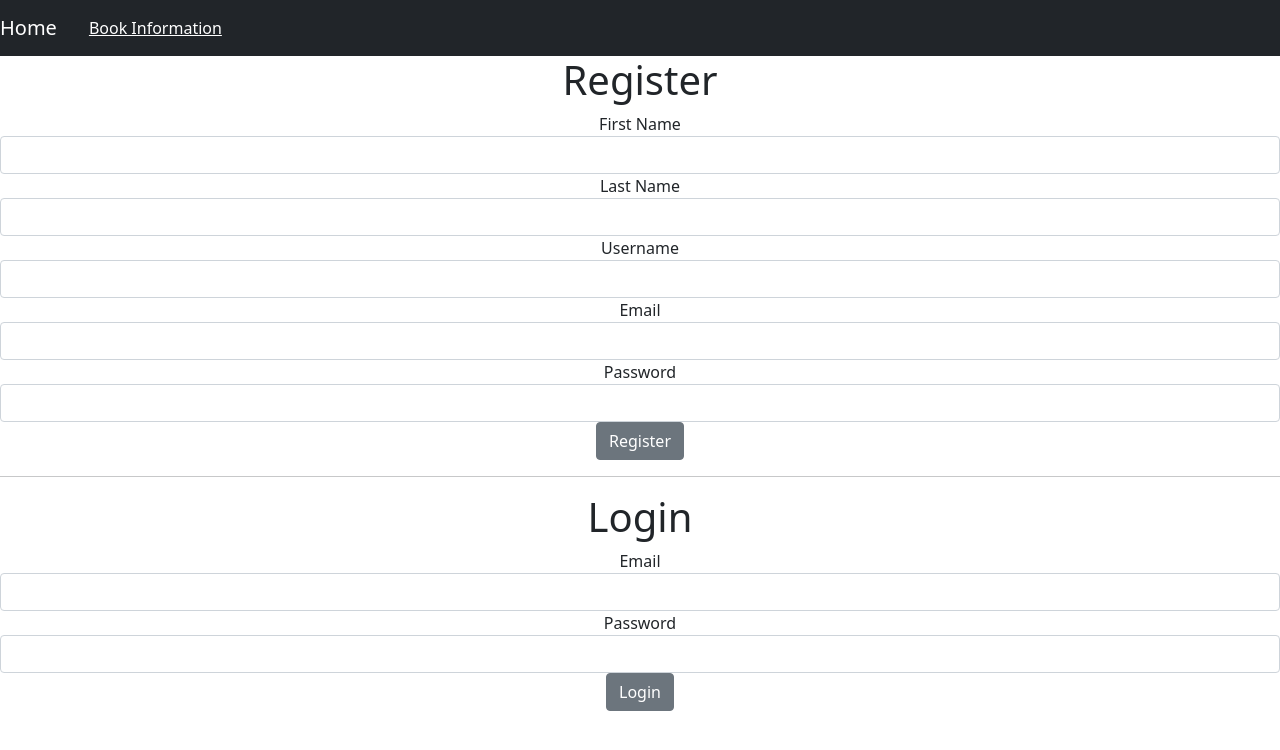
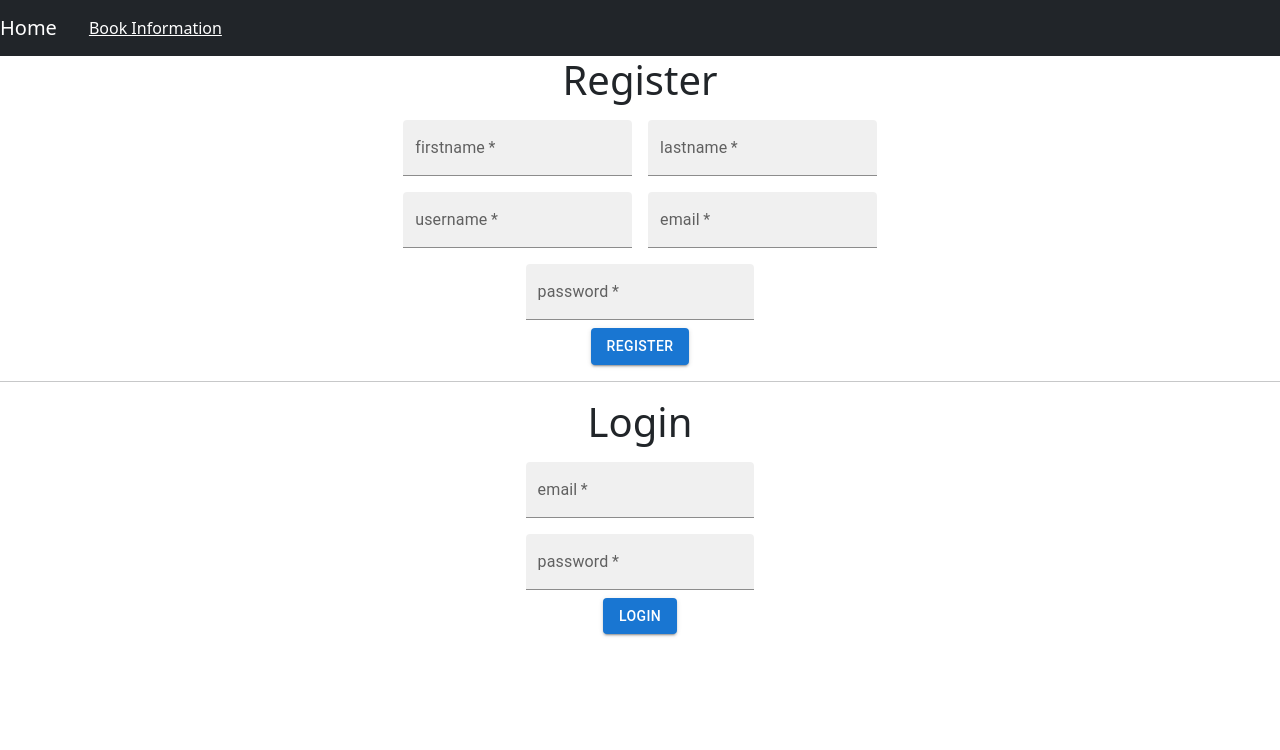
Before and after one commit to medina-s/bookopedia-client, a React (Create React App) app: page / in a window 1280 px wide. Shown: the top 750 px of the page. Built offline with nearby package versions, Linux system fonts and the light colour scheme.

Commit message:
Added material ui to authindex forms

```diff
--- a/package.json
+++ b/package.json
@@ -3,6 +3,9 @@
   "version": "0.1.0",
   "private": true,
   "dependencies": {
+    "@emotion/react": "^11.4.1",
+    "@emotion/styled": "^11.3.0",
+    "@mui/material": "^5.0.1",
     "@testing-library/jest-dom": "^5.14.1",
     "@testing-library/react": "^11.2.7",
     "@testing-library/user-event": "^12.8.3",
--- a/src/Components/auth/AuthIndex.tsx
+++ b/src/Components/auth/AuthIndex.tsx
@@ -1,6 +1,8 @@
 import React from "react";
 import Login from "./Login";
 import Register from "./Register";
+import Box from '@mui/material/Box';
+
 
 type AuthIndexProps = {
   updateToken: (newToken: string, role: string, firstname: string) => void;
@@ -10,9 +12,11 @@ class AuthIndex extends React.Component<AuthIndexProps, {}> {
   render() {
     return (
       <div className="AuthIndex">
+
         <Register updateToken={this.props.updateToken} />
-        <hr />
+        <hr/>
         <Login updateToken={this.props.updateToken} />
+
       </div>
     );
   }
--- a/src/Components/auth/Login.tsx
+++ b/src/Components/auth/Login.tsx
@@ -1,5 +1,8 @@
 import React from "react";
-import { Form, FormGroup, Label, Input, Button } from "reactstrap";
+import { Form, FormGroup, Label, Input } from "reactstrap";
+import Button from '@mui/material/Button'
+import Box from '@mui/material/Box';
+import TextField from '@mui/material/TextField';
 
 type LoginProps = {
   updateToken: (newToken: string, role: string, firstname: string) => void;
@@ -54,32 +57,36 @@ class Login extends React.Component<LoginProps, LoginState> {
 
   render() {
     return (
-      <div className="Login">
+
+        <Box component='form' noValidate onSubmit={this.handleSubmit} sx={{
+        '& .MuiTextField-root': { m: 1, width: '25ch' },
+      }}>
+        <div>
         <h1>Login</h1>
-        <Form onSubmit={this.handleSubmit}>
-          <FormGroup>
-            <Label htmlFor="email">Email</Label>
-            <Input
+        </div>
+            <div>
+
+            <TextField variant="filled" required
               onChange={(e: React.ChangeEvent<HTMLInputElement>) =>
                 this.setState({ email: e.target.value })
               }
-              name="email"
+              label="email"
               value={this.state.email}
             />
-          </FormGroup>
-          <FormGroup>
-            <Label htmlFor="password">Password</Label>
-            <Input
+            </div>
+            <div>
+            <TextField variant="filled" required
               onChange={(e: React.ChangeEvent<HTMLInputElement>) =>
                 this.setState({ password: e.target.value })
               }
-              name="password"
+              label="password"
               value={this.state.password}
             />
-          </FormGroup>
-          <Button type="submit">Login</Button>
-        </Form>
-      </div>
+            </div>
+            <div>
+          <Button variant="contained" type="submit">Login</Button>
+          </div>
+        </Box>
     );
   }
 }
--- a/src/Components/auth/Register.tsx
+++ b/src/Components/auth/Register.tsx
@@ -1,5 +1,11 @@
 import React from "react";
-import { Form, FormGroup, Label, Input, Button } from "reactstrap";
+import { Form, FormGroup, Label, Input } from "reactstrap";
+import InputLabel from '@mui/material/InputLabel';
+import FormControl from '@mui/material/FormControl';
+import Button from '@mui/material/Button'
+import Box from '@mui/material/Box';
+import TextField from '@mui/material/TextField';
+
 
 type RegisterProps = {
   updateToken: (newToken: string, role: string, firstname: string) => void;
@@ -75,62 +81,58 @@ class Register extends React.Component<RegisterProps, RegisterState> {
 
   render() {
     return (
-      <div className="Register">
-        <h1>Register</h1>
-        <Form onSubmit={this.handleSubmit}>
-          <FormGroup>
-            <Label htmlFor="firstname">First Name</Label>
-            <Input
+
+
+        <Box component='form' noValidate onSubmit={this.handleSubmit} sx={{
+        '& .MuiTextField-root': { m: 1, width: '25ch' },
+      }}>
+        <div><h1>Register</h1>
+          </div>
+            <div>
+            <TextField variant="filled" required
               onChange={(e: React.ChangeEvent<HTMLInputElement>) =>
                 this.setState({ firstname: e.target.value })
               }
-              name="firstname"
+              label="firstname"
               value={this.state.firstname}
             />
-          </FormGroup>
-          <FormGroup>
-            <Label htmlFor="lastname">Last Name</Label>
-            <Input
+            <TextField variant="filled" required
               onChange={(e: React.ChangeEvent<HTMLInputElement>) =>
                 this.setState({ lastname: e.target.value })
               }
-              name="lastname"
+              label="lastname"
               value={this.state.lastname}
             />
-          </FormGroup>
-          <FormGroup>
-            <Label htmlFor="username">Username</Label>
-            <Input
+            </div>
+            <div>
+            <TextField variant="filled" required
               onChange={(e: React.ChangeEvent<HTMLInputElement>) =>
                 this.setState({ username: e.target.value })
               }
-              name="username"
+              label="username"
               value={this.state.username}
             />
-          </FormGroup>
-          <FormGroup>
-            <Label htmlFor="email">Email</Label>
-            <Input
+            <TextField variant="filled" required
               onChange={(e: React.ChangeEvent<HTMLInputElement>) =>
                 this.setState({ email: e.target.value })
               }
-              name="email"
+              label="email"
               value={this.state.email}
             />
-          </FormGroup>
-          <FormGroup>
-            <Label htmlFor="password">Password</Label>
-            <Input
+            </div>
+            <div>
+            <TextField variant="filled" required
               onChange={(e: React.ChangeEvent<HTMLInputElement>) =>
                 this.setState({ password: e.target.value })
               }
-              name="password"
+              label="password"
               value={this.state.password}
             />
-          </FormGroup>
-          <Button type="submit">Register</Button>
-        </Form>
-      </div>
+            </div>
+            <div>
+          <Button variant="contained" type="submit">Register</Button>
+          </div>
+        </Box>
     );
   }
 }
```
Also changed, not shown: 1 other file (tests, documents, lock files or other folders).
